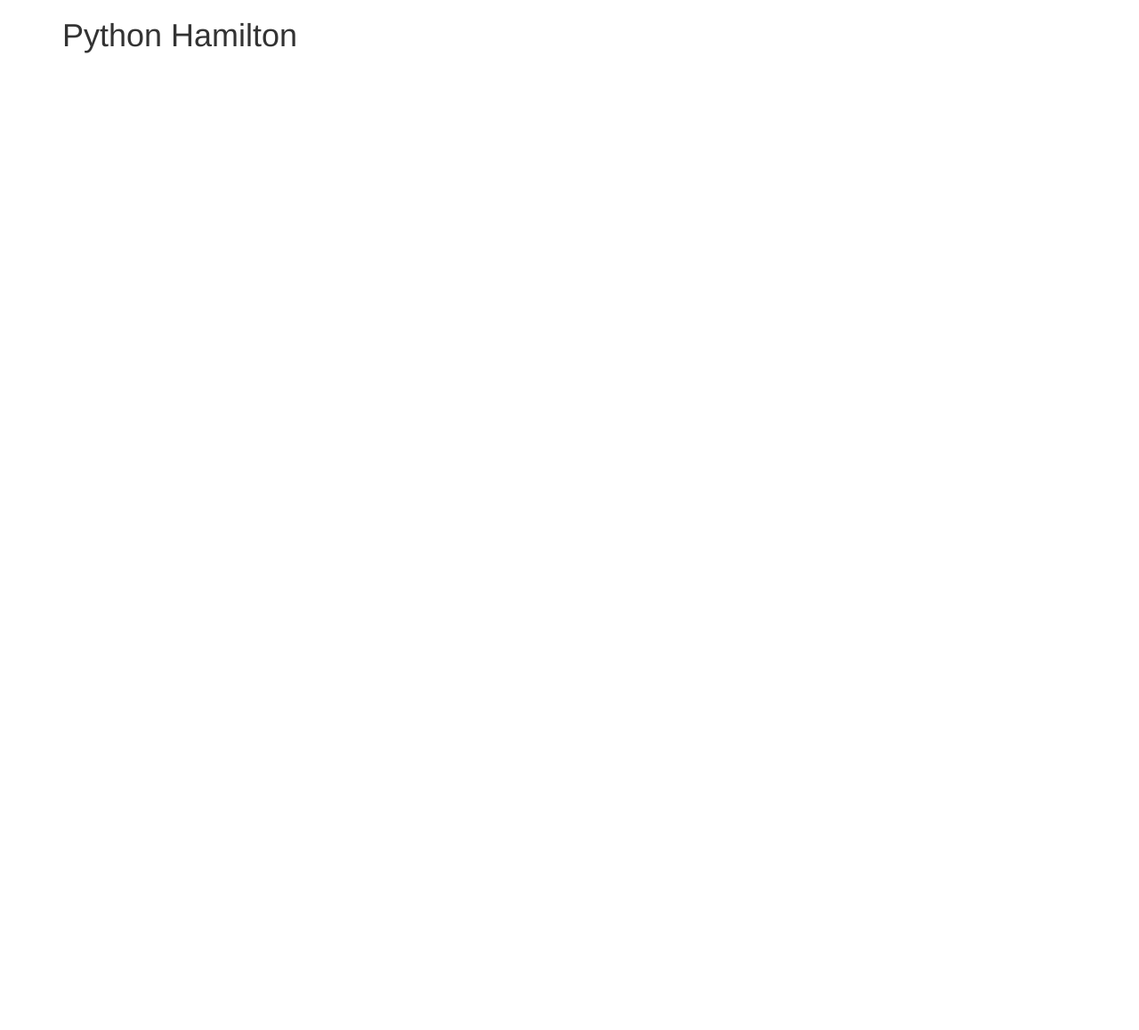
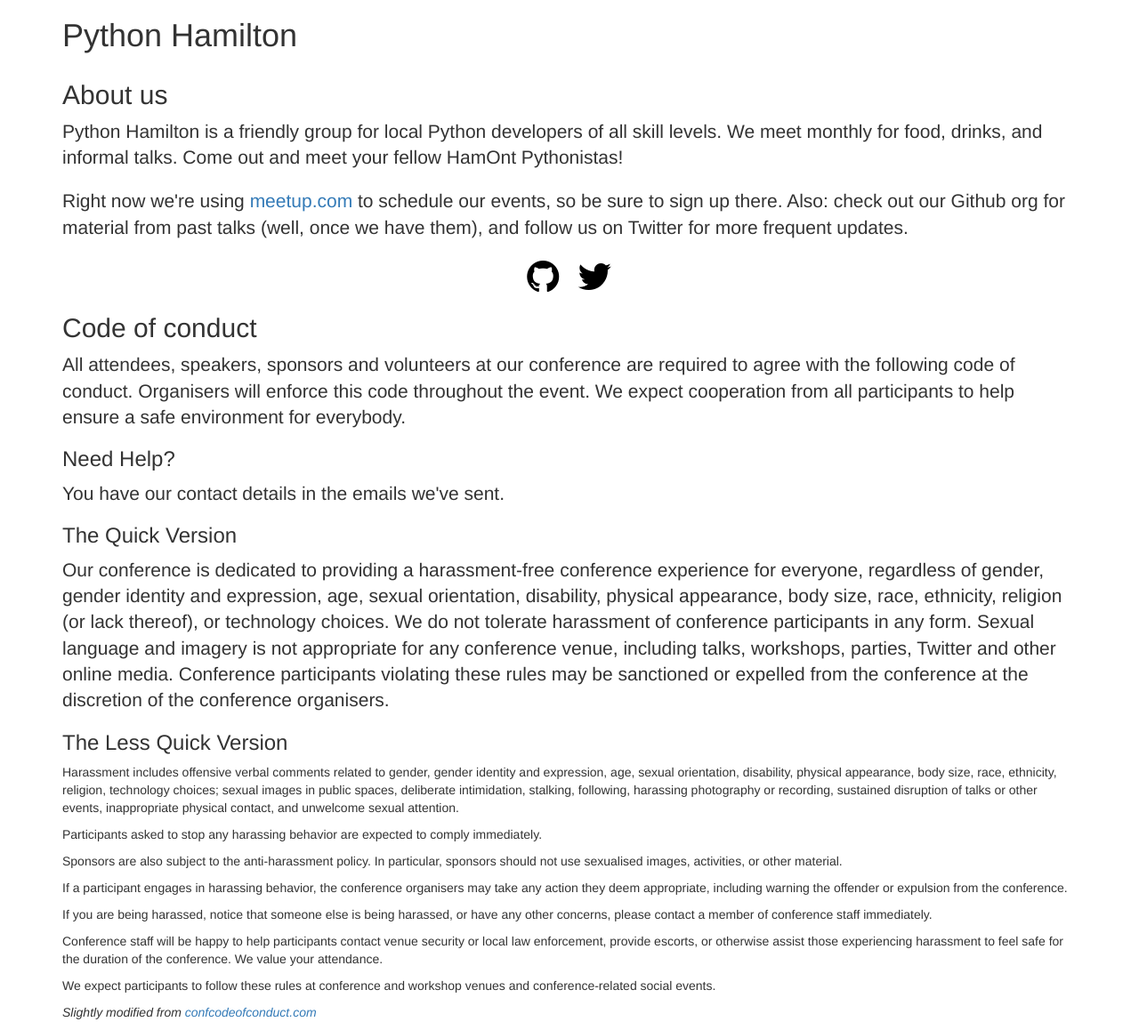
Before and after one commit to PythonHamilton/python-hamilton, a Flask app: page / in a window 1280 px wide. Before the commit the page is almost empty. Shown: the whole page at 89% size. Before the commit the page ends 60 px from the top, so only its background shows below. Run offline with Flask 2, Linux system fonts and the light colour scheme; some libraries are stand-ins or nearby versions.

Commit message:
Add preliminary content

```diff
--- a/python_hamilton/static/main.css
+++ b/python_hamilton/static/main.css
@@ -0,0 +1,6 @@
+.social-link i {
+  color: #000;
+  margin-left: 0.2em;
+  margin-right: 0.2em;
+  text-decoration: none;
+}
--- a/python_hamilton/templates/main/root.html
+++ b/python_hamilton/templates/main/root.html
@@ -1,10 +1,62 @@
 {% extends "layout.html" %}
 {% block content %}
   <div class="container">
-    <div class="row">
+    <header class="row">
       <div class="col-md-12">
         <h1>Python Hamilton</h1>
       </div>
-    </div>
+    </header>
+    <section class="row">
+      <div class="col-md-12">
+        <h2>About us</h2>
+        <p class="lead">Python Hamilton is a friendly group for local Python developers of all skill levels. We meet monthly for food, drinks, and informal talks. Come out and meet your fellow HamOnt Pythonistas!</p>
+        <p class="lead">Right now we're using <a href="http://meetup.com/Python-Hamilton">meetup.com</a> to schedule our events, so be sure to sign up there. Also: check out our Github org for material from past talks (well, once we have them), and follow us on Twitter for more frequent updates.</p>
+        <div class="text-center">
+          <a class="social-link" href="http://github.com/PythonHamilton"><i class="fa fa-3x fa-github"></i></a>
+          <a class="social-link" href="http://twitter.com/PythonHamilton"><i class="fa fa-3x fa-twitter"></i></a>
+        </div>
+
+      </div>
+    </section>
+    <section class="row">
+      <div class="col-md-12">
+        <article>
+          <header>
+            <h2>Code of conduct</h2>
+          </header>
+          <section>
+            <p class="lead">All attendees, speakers, sponsors and volunteers at our conference are required to agree with the following code of conduct. Organisers will enforce this code throughout the event. We expect cooperation from all participants to help ensure a safe environment for everybody.</p>
+
+            <h3>Need Help?</h3>
+
+            <p class="lead">You have our contact details in the emails we've sent.</p>
+
+            <h3>The Quick Version</h3>
+
+            <p class="lead">Our conference is dedicated to providing a harassment-free conference experience for everyone, regardless of gender, gender identity and expression, age, sexual orientation, disability, physical appearance, body size, race, ethnicity, religion (or lack thereof), or technology choices. We do not tolerate harassment of conference participants in any form. Sexual language and imagery is not appropriate for any conference venue, including talks, workshops, parties, Twitter and other online media. Conference participants violating these rules may be sanctioned or expelled from the conference at the discretion of the conference organisers.</p>
+
+            <h3>The Less Quick Version</h3>
+
+            <p>Harassment includes offensive verbal comments related to gender, gender identity and expression, age, sexual orientation, disability, physical appearance, body size, race, ethnicity, religion, technology choices; sexual images in public spaces, deliberate intimidation, stalking, following, harassing photography or recording, sustained disruption of talks or other events, inappropriate physical contact, and unwelcome sexual attention.</p>
+
+            <p>Participants asked to stop any harassing behavior are expected to comply immediately.</p>
+
+            <p>Sponsors are also subject to the anti-harassment policy. In particular, sponsors should not use sexualised images, activities, or other material.</p>
+
+            <p>If a participant engages in harassing behavior, the conference organisers may take any action they deem appropriate, including warning the offender or expulsion from the conference.</p>
+
+            <p>If you are being harassed, notice that someone else is being harassed, or have any other concerns, please contact a member of conference staff immediately.</p>
+
+            <p>Conference staff will be happy to help participants contact venue security or local law enforcement, provide escorts, or otherwise assist those experiencing harassment to feel safe for the duration of the conference. We value your attendance.</p>
+
+            <p>We expect participants to follow these rules at conference and workshop venues and conference-related social events.</p>
+          </section>
+          <footer>
+            <p><em>Slightly modified from <a href="http://confcodeofconduct.com">confcodeofconduct.com</a></em></p>
+          </footer>
+      </div>
+    </section>
+    <footer class="row">
+    </footer>
   </div>
 {% endblock %}
```
